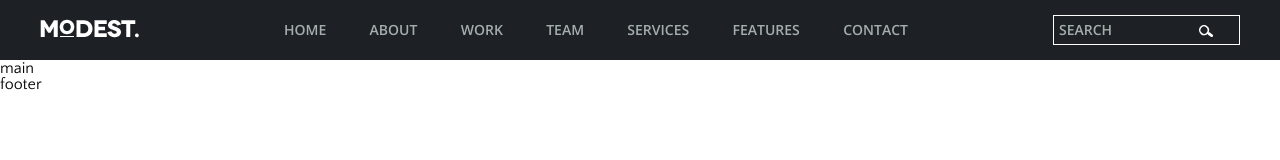
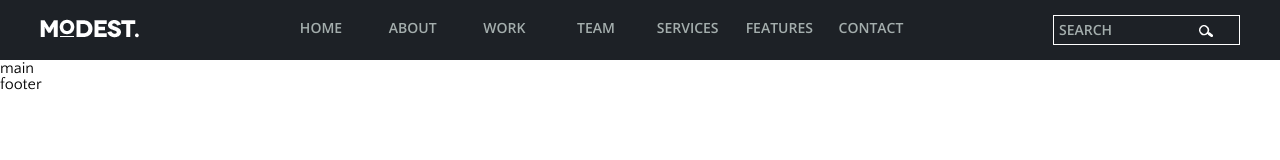
Before and after one commit to sgkocha/blog-project, a plain HTML site: page index.html in a window 1280 px wide. Drawn offline with nearby package versions, Linux system fonts and the light colour scheme.

Commit message:
Update hover to link

```diff
--- a/style.css
+++ b/style.css
@@ -39,10 +39,11 @@
 
   .nav__list .list__item a {
     display: block;
+    width: 80px;
     height: 27px;
-    padding: 2px;
     text-transform: uppercase;
     text-decoration: none;
+    text-align: center;
     font-family: 'Open Sans', sans-serif;
     color: #a4aead;
     font-size: 14px;
@@ -52,7 +53,7 @@
 
   }
   .nav__list .list__item a:hover{
-    border: 1px solid #fff;
+    borde-color: #fff;
   }
 
   .search__form {
```
